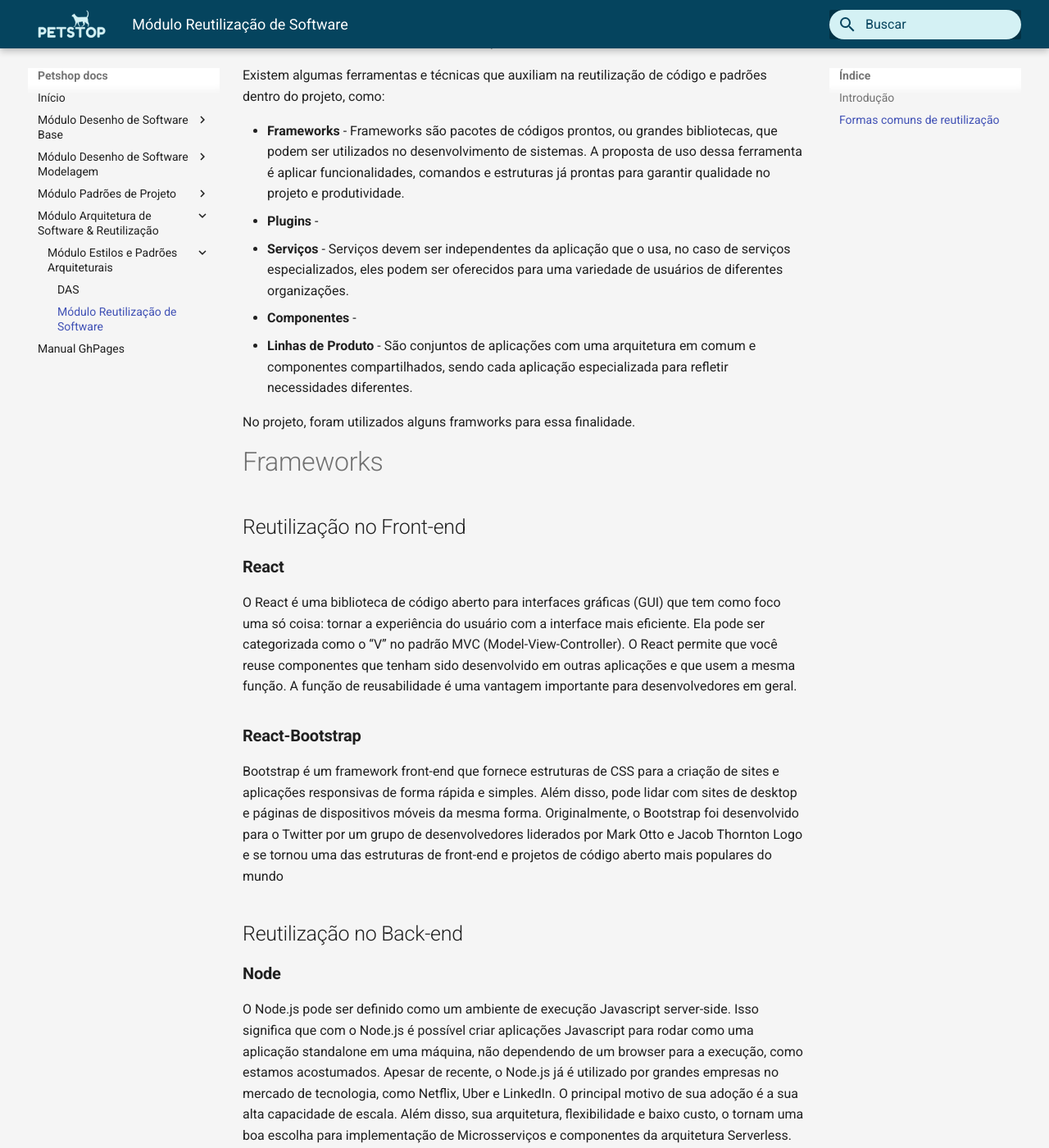
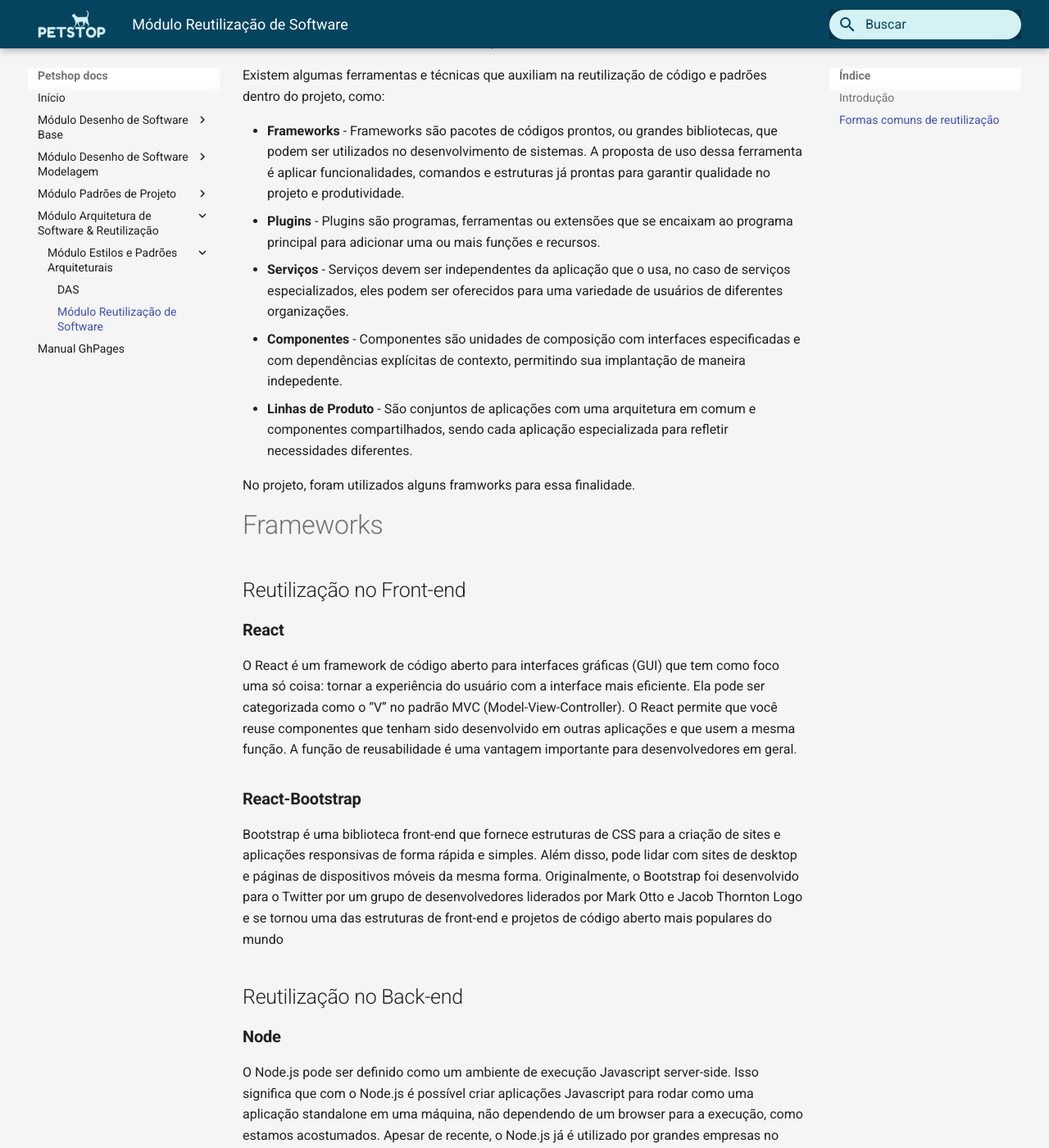
Before and after one commit to UnBArqDsw2021-1/2021.1_G3_PetStop_docs, an MkDocs documentation site: the page built from docs/arquitetura/reuse.md, in a window 1280 px wide and 1400 px high, scrolled down 755 px. Shown: the whole window at 82% size. Built offline with MkDocs 1.6.1 and Material for MkDocs 9.7.7, drawn with Linux system fonts in a browser that asks for light colours; some of the changed text lies outside the part shown.

Commit message:
docs: review reuse document
Co-authored-by: saracampss<saracampxx@gmail.com>
Co-authored-by: jschneiderm98 <julio_schneider@hotmail.com>

```diff
--- a/docs/arquitetura/reuse.md
+++ b/docs/arquitetura/reuse.md
@@ -22,9 +22,9 @@
 Existem algumas ferramentas e técnicas que auxiliam na reutilização de código e padrões dentro do projeto, como:
 
 - **Frameworks** - Frameworks são pacotes de códigos prontos, ou grandes bibliotecas, que podem ser utilizados no desenvolvimento de sistemas. A proposta de uso dessa ferramenta é aplicar funcionalidades, comandos e estruturas já prontas para garantir qualidade no projeto e produtividade.
-- **Plugins** -
+- **Plugins** - Plugins são programas, ferramentas ou extensões que se encaixam ao programa principal para adicionar uma ou mais funções e recursos.
 - **Serviços** - Serviços devem ser independentes da aplicação que o usa, no caso de serviços especializados, eles podem ser oferecidos para uma variedade de usuários de diferentes organizações.
-- **Componentes** -
+- **Componentes** - Componentes são unidades de composição com interfaces especificadas e com dependências explícitas de contexto, permitindo sua implantação de maneira indepedente.
 - **Linhas de Produto** - São conjuntos de aplicações com uma arquitetura em comum e componentes compartilhados, sendo cada aplicação especializada para refletir necessidades diferentes.
 
 No projeto, foram utilizados alguns framworks para essa finalidade.
@@ -35,12 +35,13 @@
 
 ### **React**
 
-O React é uma biblioteca de código aberto para interfaces gráficas (GUI) que tem como foco uma só coisa: tornar a experiência do usuário com a interface mais eficiente. Ela pode ser categorizada como o “V” no padrão MVC (Model-View-Controller).
+O React é um framework de código aberto para interfaces gráficas (GUI) que tem como foco uma só coisa: tornar a experiência do usuário com a interface mais eficiente. Ela pode ser categorizada como o “V” no padrão MVC (Model-View-Controller).
 O React permite que você reuse componentes que tenham sido desenvolvido em outras aplicações e que usem a mesma função. A função de reusabilidade é uma vantagem importante para desenvolvedores em geral.
 
 ### **React-Bootstrap**
-Bootstrap é um framework front-end que fornece estruturas de CSS para a criação de sites e aplicações responsivas de forma rápida e simples. Além disso, pode lidar com sites de desktop e páginas de dispositivos móveis da mesma forma.
+Bootstrap é uma biblioteca front-end que fornece estruturas de CSS para a criação de sites e aplicações responsivas de forma rápida e simples. Além disso, pode lidar com sites de desktop e páginas de dispositivos móveis da mesma forma.
 Originalmente, o Bootstrap foi desenvolvido para o Twitter por um grupo de desenvolvedores liderados por Mark Otto e Jacob Thornton Logo e se tornou uma das estruturas de front-end e projetos de código aberto mais populares do mundo
+
 
 
 ## Reutilização no Back-end
@@ -53,6 +54,7 @@
 
 ### **Express**
 
+O Express é um framework para aplicativo da web do Node.js que fornece um grande conjunto de recursos, como módulos middlewares de terceiros, para aplicações web e mobile.
 
 ## É possível utilizar no projeto?
 Sim! O uso de frameworks com a reutilização de componentes ja está sendo aplicada no projeto.
@@ -62,8 +64,12 @@
 | Versão | Descrição    | Autor   |
 | ------ | ------------ | ------- |
 | 1.0    | Criação e elaboração do documento | Gabriela Pivetta, Sara Campos, Thiago Luiz |
+| 1.1    | Revisão do documento e adição de conteúdo | Edvan Gomes, Sara Campos, Júlio Schneider |
 
 ### Referências bibliográficas
 
 - [Software reusability metrics estimation: Algorithms, models and optimization techniques](https://www.sciencedirect.com/science/article/abs/pii/S0045790617323327) (Acessado em 15/10/2021)
 - [Frameworks](https://rockcontent.com/br/blog/framework/) (Acessado em 15/10/2021)
+- [Plugins](https://www.tecmundo.com.br/hardware/210-o-que-e-plugin-.htm) (Acessado em 15/10/2021)
+- [Componentes](http://www.dsc.ufcg.edu.br/~jacques/cursos/map/html/comp/definicoes.htm) (Acessado em 15/10/2021)
+- [Express](https://expressjs.com/pt-br/) (Acessado em 15/10/2021)
```
